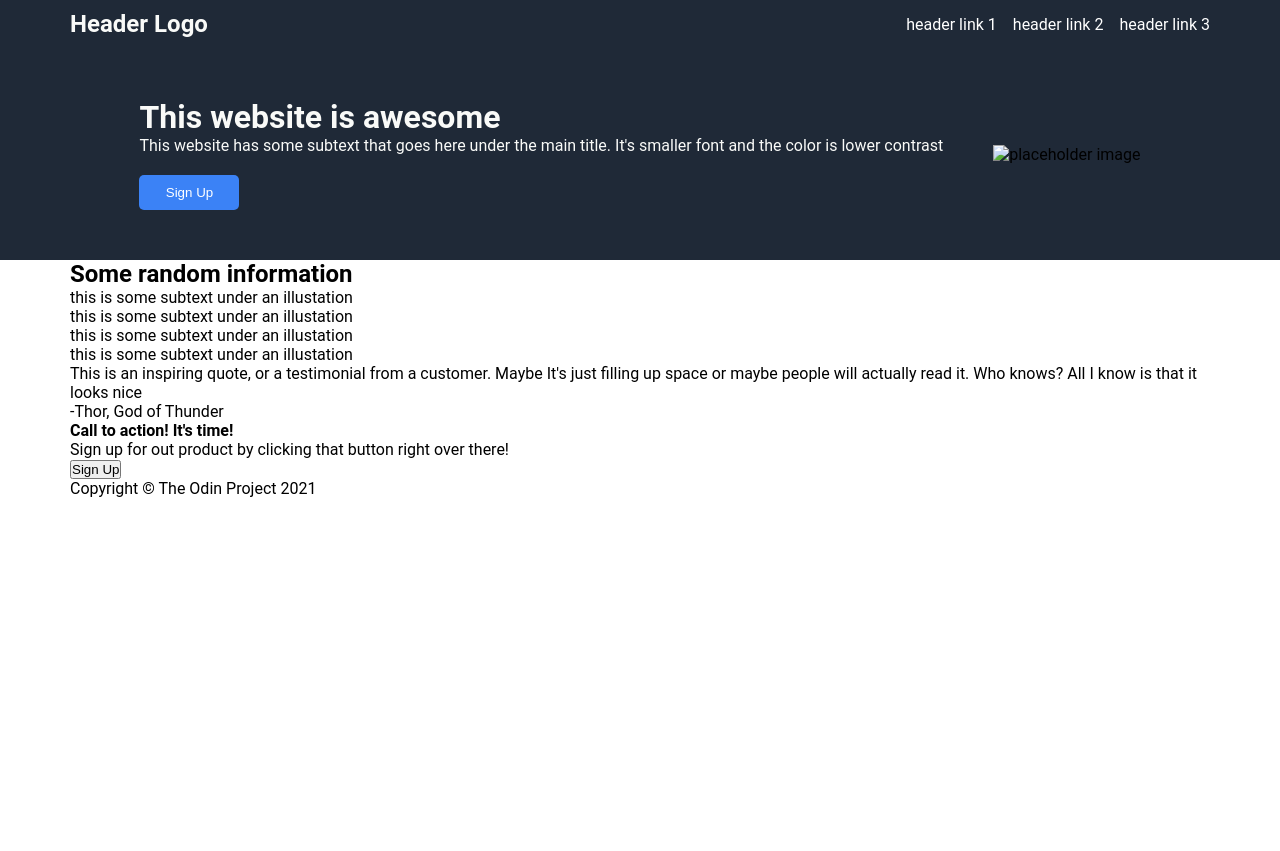
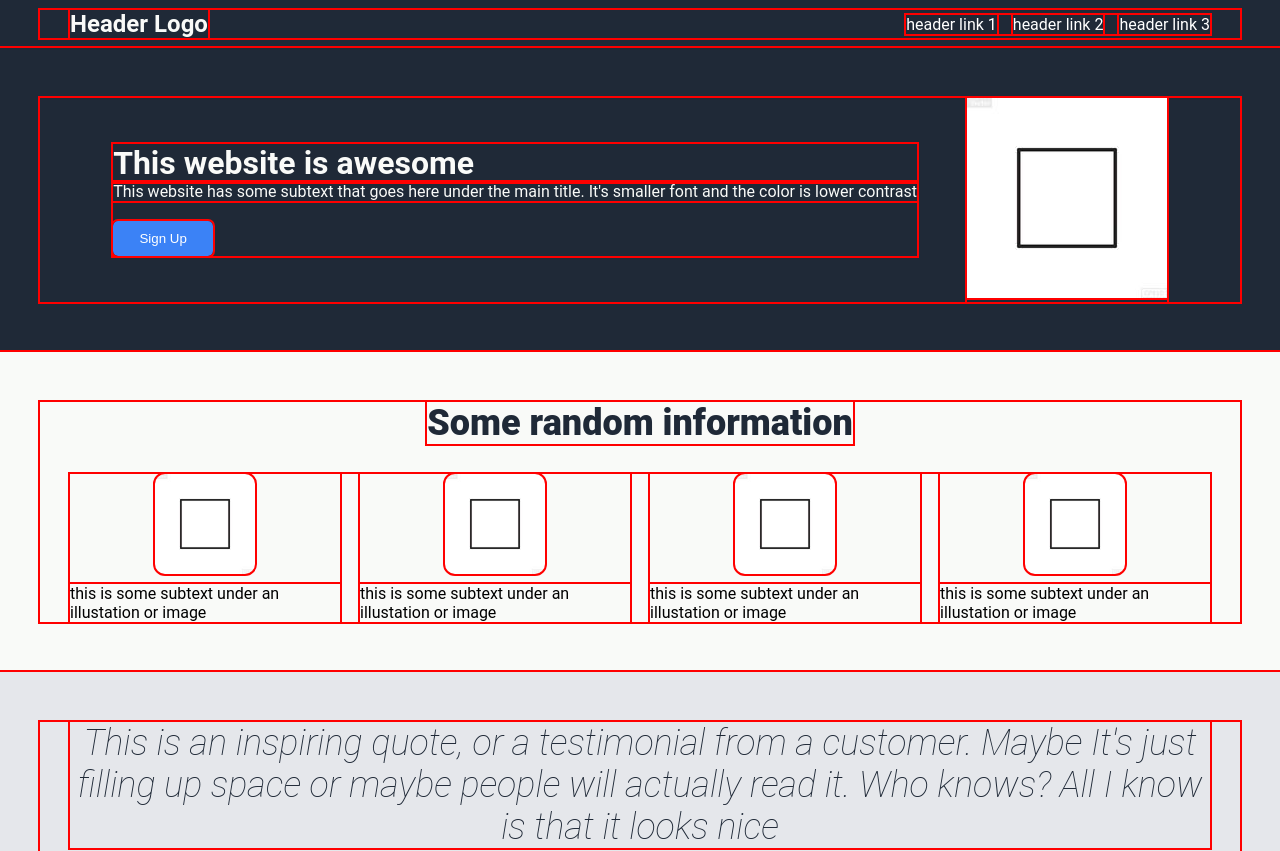
Before and after one commit to CharJer/Landing-Page, a plain HTML site: page index.html in a window 1280 px wide. Shown: the top 851 px of the page. Before the commit the page ends 800 px from the top, so only its background shows below. Drawn offline with Linux system fonts and the light colour scheme.

Commit message:
almost finish

```diff
--- a/index.html
+++ b/index.html
@@ -29,7 +29,7 @@
                 <button class="hero-button">Sign Up</button>
             </div>
             <div class="heroRight">
-                <img src="" alt="placeholder image" class="heroImage">
+                <img src="./assets/image.jpg" alt="placeholder image" class="heroImage">
             </div>
         </div>
     </header>
@@ -37,24 +37,28 @@
 
     <!-- Information Section -->
     <section class="information">
-        <div class="container">
-            <h2 class="hero2">Some random information</h2>
-            <div class="boxContainer">
-                <div class="boxCard">
-                    <div class="box"></div>
-                    <p class="subtext">this is some subtext under an illustation</p>
+        <div class="container information-container">
+            <div class="information-header">
+                <h2>Some random information</h2>
+            </div>
+
+
+            <div class="box-container">
+                <div class="box-card">
+                    <img src="./assets/image.jpg" alt="box-info">
+                    <p class="subtext">this is some subtext under an illustation or image</p>
                 </div>
-                <div class="boxCard">
-                    <div class="box"></div>
-                    <p class="subtext">this is some subtext under an illustation</p>
+                <div class="box-card">
+                    <img src="./assets/image.jpg" alt="box-info">
+                    <p class="subtext">this is some subtext under an illustation or image</p>
                 </div>
-                <div class="boxCard">
-                    <div class="box"></div>
-                    <p class="subtext">this is some subtext under an illustation</p>
+                <div class="box-card">
+                    <img src="./assets/image.jpg" alt="box-info">
+                    <p class="subtext">this is some subtext under an illustation or image</p>
                 </div>
-                <div class="boxCard">
-                    <div class="box"></div>
-                    <p class="subtext">this is some subtext under an illustation</p>
+                <div class="box-card">
+                    <img src="./assets/image.jpg" alt="box-info">
+                    <p class="subtext">this is some subtext under an illustation or image</p>
                 </div>
             </div>
         </div>
@@ -62,26 +66,26 @@
 
     <!-- Quotes Section -->
     <section class="quotes">
-        <div class="container">
-           <p class="quoteText">This is an inspiring quote, or a testimonial from a customer. Maybe It's just filling up space or maybe people will actually read it. Who knows? All I know is that it looks nice</p>
-           <p class=auto>-Thor, God of Thunder</p>
+        <div class="container quotes-container">
+           <p class="quote-text">This is an inspiring quote, or a testimonial from a customer. Maybe It's just filling up space or maybe people will actually read it. Who knows? All I know is that it looks nice</p>
+           <p class="author">-Thor, God of Thunder</p>
         </div>
     </section>
 
 
     <!-- Call to Action Section -->
-    <section class="callToAction">
-        <div class="container">
-            <h4 class="callHeader">Call to action! It's time!</h4>
-            <p class="callText">Sign up for out product by clicking that button right over there!</p>
-            <button class="callButton">Sign Up</button>
+    <section class="call-to-action">
+        <div class="container call-container">
+            <h4 class="call-header">Call to action! It's time!</h4>
+            <p class="call-text">Sign up for out product by clicking that button right over there!</p>
+            <button class="call-button">Sign Up</button>
         </div>
     </section>
 
 
     <!-- Footer Section -->
     <footer class="footer">
-       <div class="container">
+       <div class="container foor">
             <p>Copyright © The Odin Project 2021</p>
         </div>
     </footer>
--- a/styles.css
+++ b/styles.css
@@ -2,15 +2,19 @@
     margin: 0;
     padding: 0;
     box-sizing: border-box;
+    outline: 2px solid red ;
 }
 
 body {
     font-family: Roboto, Arial, Helvetica, sans-serif;
+    display: flex;
+    flex-direction: column;
 }
 
 .container {
-    width: 1200px;
-    margin: 0 auto;
+    max-width: 1200px;
+    width: 100%;
+    margin: 0px auto;
     padding: 0 30px;
 }
 
@@ -21,6 +25,7 @@ body {
     display: flex;
     justify-content: space-between;
     align-items: center;
+    flex-grow: 1;
 }
 
 .nav-container {
@@ -43,7 +48,7 @@ body {
 
 .hero {
     background-color: #1f2937;
-    padding: 50px;
+    padding: 50px 0px;
     display: flex;
     justify-content: center;
     align-items: center;
@@ -73,5 +78,89 @@ body {
 }
 
 .information {
+    background-color: #F9FAF8;
+    padding: 50px 0px;
+}
 
+.information-container {
+    display: flex;
+    flex-direction: column;
+    align-items: center;
 }
+
+.information-header {
+    display: flex;
+    justify-content: center;
+    align-items: center;
+}
+
+.information-header > h2{
+    font-size: 36px;
+    color: #1f2937;
+    font-weight: 900;
+}
+
+.box-container {
+    display: flex;
+    flex-direction: row;
+    justify-content: center;
+    align-items: center;
+    gap: 20px;
+    margin-top: 30px;
+}
+
+.box-card {
+    display: flex;
+    flex-direction: column;
+    justify-content: center;
+    align-items: center;
+    gap: 10px;
+}
+
+.box-card img {
+    width: 100px;
+    height: 100px;
+    border-radius: 10px;
+    object-fit: cover;
+}
+
+.quotes {
+    background-color: #E5E7EB;
+    padding: 50px 0px;
+    display: flex;
+    justify-content: center;
+    align-items: center;
+    text-align: center;
+}
+
+.quote-text {
+    font-size: 36px;
+    color: #1f2937;
+    font-style: italic;
+    font-weight: lighter;
+    margin-bottom: 20px;
+}
+
+.author {
+    display: flex;
+    flex-direction: row;
+    justify-content: flex-end;
+}
+
+.call-to-action {
+    background-color: #3B82F6;
+    color: white;
+    padding: 50px 0px;
+    display: flex;
+    justify-content: center;
+    align-items: center;
+    text-align: center;
+}
+
+.footer {
+    background-color: #1f2937;
+    color: white;
+    padding: 20px 0px;
+    text-align: center;
+    margin-top: auto;
+}
```
